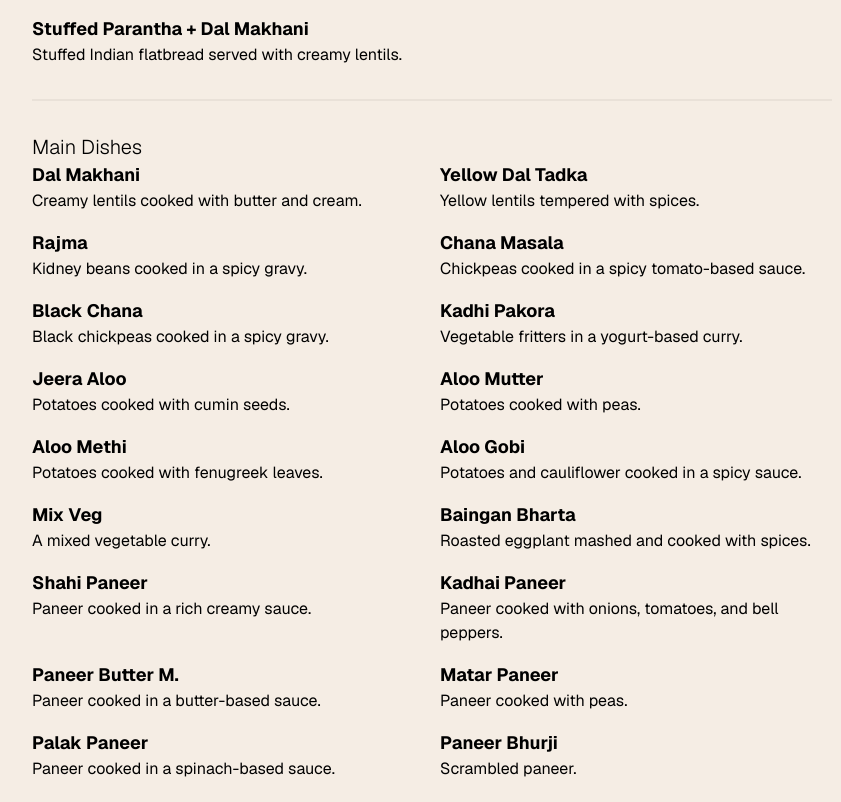
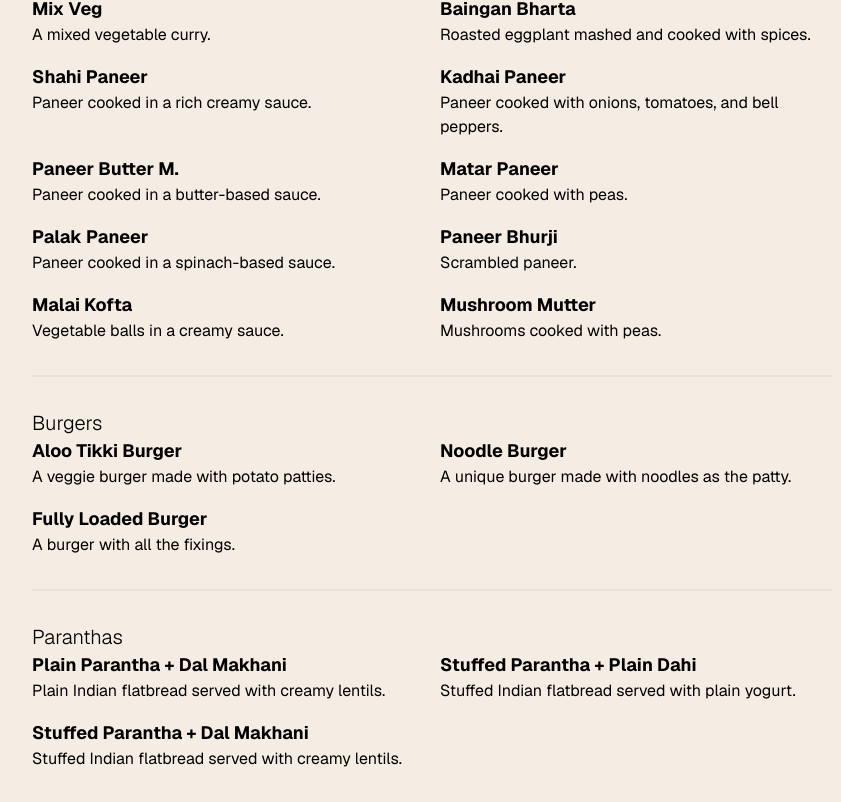
Before and after one commit to Krish120003/mvz-kitchen, a Next.js app: page /catering in a window 1280 px wide. Shown: the part 1997-2799 px from the top of the page, without its empty margins (416-1257 px from the left). Built offline with nearby package versions, Linux system fonts and the light colour scheme.

Commit message:
fix: unify categories

```diff
--- a/src/data/menu.ts
+++ b/src/data/menu.ts
@@ -282,101 +282,101 @@ export const CateringMenuItems: MenuItem[] = [
   {
     name: "Dal Makhani",
     description: "Creamy lentils cooked with butter and cream.",
-    category: "Main Dishes",
+    category: "Mains",
   },
   {
     name: "Yellow Dal Tadka",
     description: "Yellow lentils tempered with spices.",
-    category: "Main Dishes",
+    category: "Mains",
   },
   {
     name: "Rajma",
     description: "Kidney beans cooked in a spicy gravy.",
-    category: "Main Dishes",
+    category: "Mains",
   },
   {
     name: "Chana Masala",
     description: "Chickpeas cooked in a spicy tomato-based sauce.",
-    category: "Main Dishes",
+    category: "Mains",
   },
   {
     name: "Black Chana",
     description: "Black chickpeas cooked in a spicy gravy.",
-    category: "Main Dishes",
+    category: "Mains",
   },
   {
     name: "Kadhi Pakora",
     description: "Vegetable fritters in a yogurt-based curry.",
-    category: "Main Dishes",
+    category: "Mains",
   },
   {
     name: "Jeera Aloo",
     description: "Potatoes cooked with cumin seeds.",
-    category: "Main Dishes",
+    category: "Mains",
   },
   {
     name: "Aloo Mutter",
     description: "Potatoes cooked with peas.",
-    category: "Main Dishes",
+    category: "Mains",
   },
   {
     name: "Aloo Methi",
     description: "Potatoes cooked with fenugreek leaves.",
-    category: "Main Dishes",
+    category: "Mains",
   },
   {
     name: "Aloo Gobi",
     description: "Potatoes and cauliflower cooked in a spicy sauce.",
-    category: "Main Dishes",
+    category: "Mains",
   },
   {
     name: "Mix Veg",
     description: "A mixed vegetable curry.",
-    category: "Main Dishes",
+    category: "Mains",
   },
   {
     name: "Baingan Bharta",
     description: "Roasted eggplant mashed and cooked with spices.",
-    category: "Main Dishes",
+    category: "Mains",
   },
   {
     name: "Shahi Paneer",
     description: "Paneer cooked in a rich creamy sauce.",
-    category: "Main Dishes",
+    category: "Mains",
   },
   {
     name: "Kadhai Paneer",
     description: "Paneer cooked with onions, tomatoes, and bell peppers.",
-    category: "Main Dishes",
+    category: "Mains",
   },
   {
     name: "Paneer Butter M.",
     description: "Paneer cooked in a butter-based sauce.",
-    category: "Main Dishes",
+    category: "Mains",
   },
   {
     name: "Matar Paneer",
     description: "Paneer cooked with peas.",
-    category: "Main Dishes",
+    category: "Mains",
   },
   {
     name: "Palak Paneer",
     description: "Paneer cooked in a spinach-based sauce.",
-    category: "Main Dishes",
+    category: "Mains",
   },
   {
     name: "Paneer Bhurji",
     description: "Scrambled paneer.",
-    category: "Main Dishes",
+    category: "Mains",
   },
   {
     name: "Malai Kofta",
     description: "Vegetable balls in a creamy sauce.",
-    category: "Main Dishes",
+    category: "Mains",
   },
   {
     name: "Mushroom Mutter",
     description: "Mushrooms cooked with peas.",
-    category: "Main Dishes",
+    category: "Mains",
   },
 ];
```
